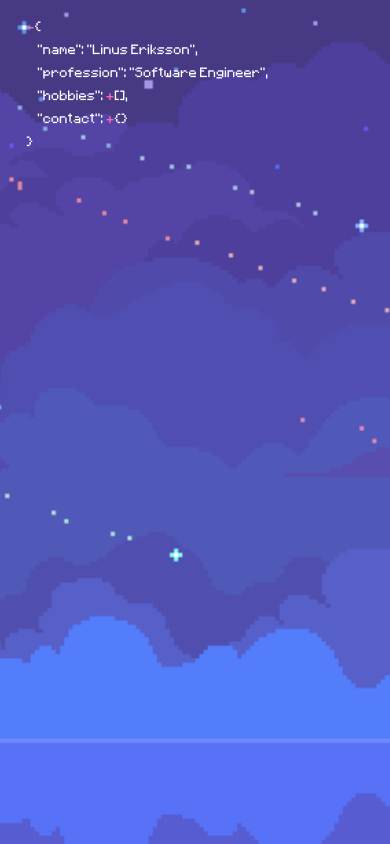
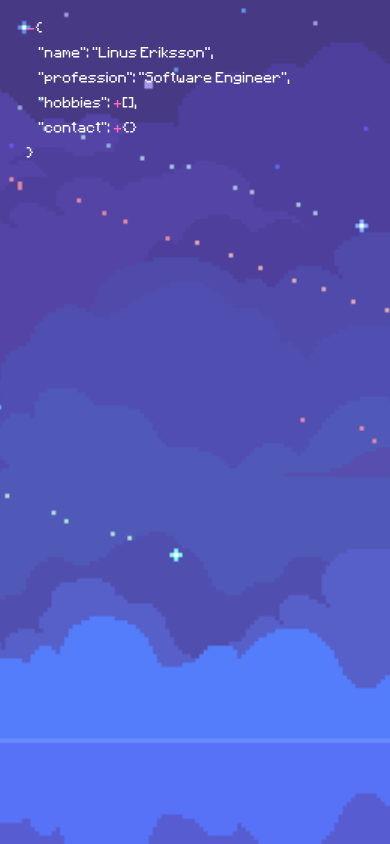
Before and after one commit to linusaxel/linusaxel.github.io, a plain HTML site: page index.html in a window 390 px wide. Drawn offline with Linux system fonts and the light colour scheme.

Commit message:
change stuff

```diff
--- a/renderjson.js
+++ b/renderjson.js
@@ -88,7 +88,9 @@ var module, window, define, renderjson=(function() {
     var text = function(txt) { return document.createTextNode(txt) };
     var div = function() { return document.createElement("div") };
     var span = function(classname) { var s = document.createElement("span");
-                                    if (classname == "string") {
+                                     if (classname) s.className = classname;
+                                     if (classname == "string") {
+                                        s.classList.add("hoverable");
                                         s.onclick = function() {
                                             if (s.innerText.includes("https://")) {
                                                 console.log("processing");
@@ -97,7 +99,6 @@ var module, window, define, renderjson=(function() {
                                             }
                                         }
                                     }
-                                     if (classname) s.className = classname;
                                      return s; };
     var A = function A(txt, classname, callback) { var a = document.createElement("a");
                                                    if (classname) a.className = classname;
--- a/style.css
+++ b/style.css
@@ -23,6 +23,10 @@ a {
   overflow-wrap: break-word;
 }
 
+.hoverable {
+  cursor: pointer;
+}
+
 span {
   font-family: minecraftia;
   font-size: 20px;
@@ -36,6 +40,6 @@ span {
 
 @media only screen and (max-width: 500px) {
   span {
-    font-size: 11px;
+    font-size: 12px;
   }
 }
```
